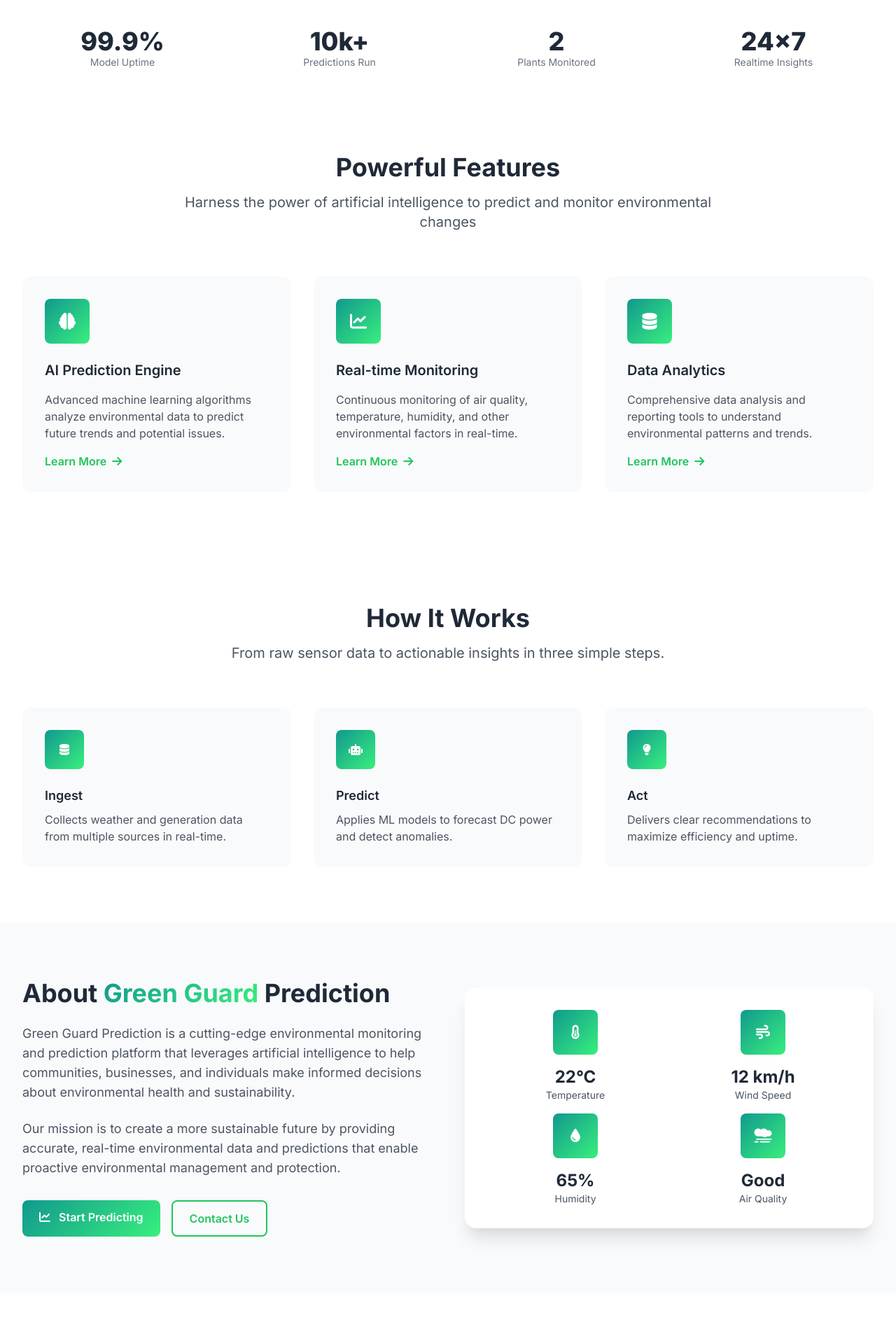
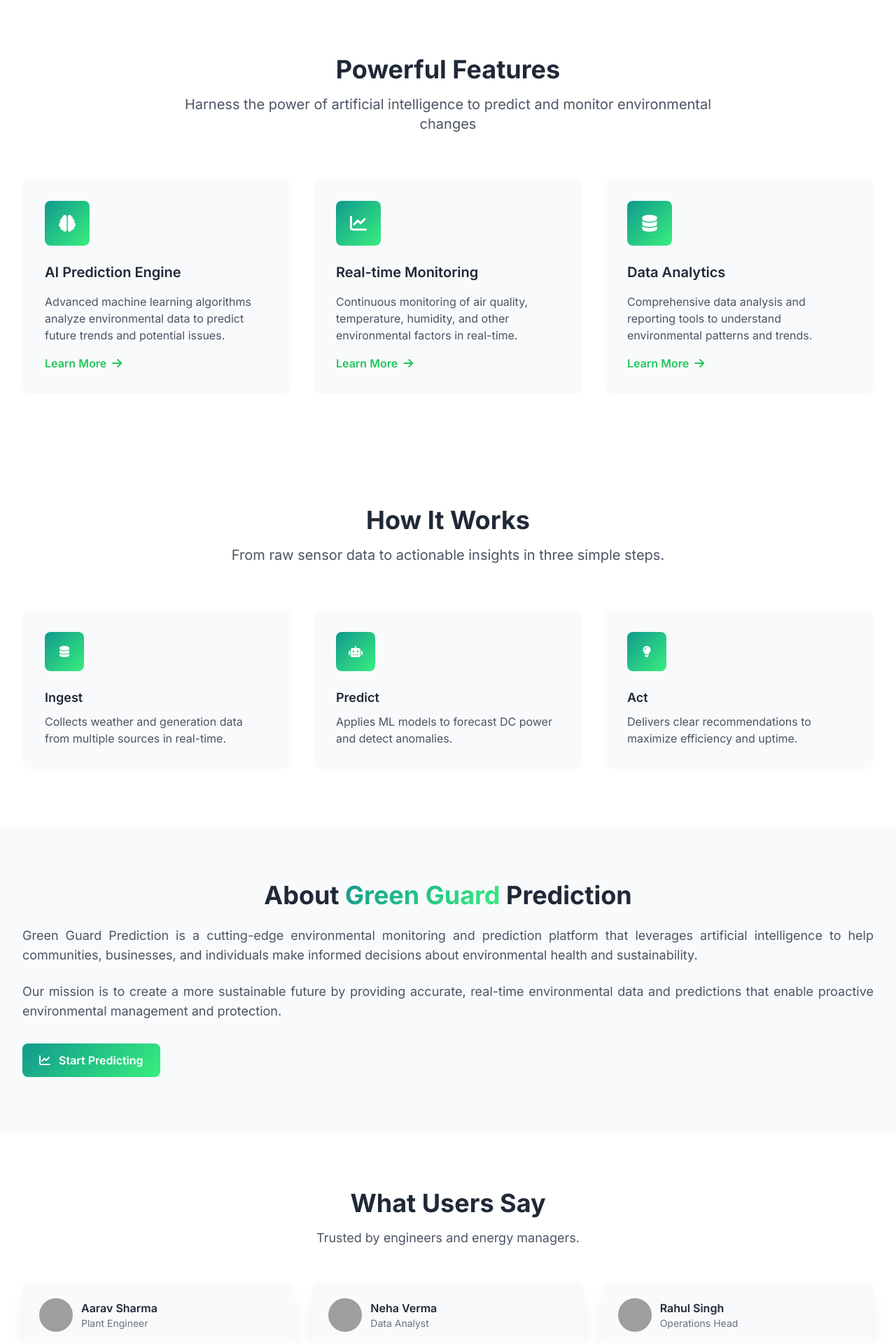
Before and after one commit to The-Bhavya/GREEN_GUARD-Project, a Flask app: page / in a window 1280 px wide. Shown: the part 801-2720 px from the top of the page at 70% size. Run offline with Flask 3, Linux system fonts and the light colour scheme; parts of the project's set-up code (start-up, migrations or seed data) failed here and were passed over; some libraries are stand-ins or nearby versions; grey boxes are pictures that could not be loaded.

Commit message:
Update dashboard and home templates for improved styling and layout consistency

```diff
--- a/templates/dashboard.html
+++ b/templates/dashboard.html
@@ -52,7 +52,7 @@
     </style>
 </head>
 <body class="scroll-smooth">
-    <a href="/" class="fixed top-4 right-4 bg-green-500 hover:bg-green-600 text-white px-4 py-2 rounded-lg shadow-md font-semibold z-50">Back to Home</a>
+    <a href="/" class="fixed top-4 right-4 bg-green-400 hover:bg-green-600 text-white px-3 py-1 rounded-md shadow-md font-semibold z-50">Back to Home</a>
     <!-- Flash Messages -->
     {% with messages = get_flashed_messages(with_categories=true) %}
         {% if messages %}
--- a/templates/home.html
+++ b/templates/home.html
@@ -163,7 +163,7 @@
     </section>
 
     <!-- Stats Strip -->
-    <section class="bg-white">
+    <!--<section class="bg-white">
         <div class="max-w-7xl mx-auto px-4 sm:px-6 lg:px-8">
             <div class="grid grid-cols-2 md:grid-cols-4 gap-6 py-10">
                 <div class="text-center">
@@ -184,7 +184,7 @@
                 </div>
             </div>
         </div>
-    </section>
+    </section>-->
 
     <!-- Features Section -->
     <section id="features" class="py-20 bg-white">
@@ -282,28 +282,26 @@
     <!-- About Section -->
     <section id="about" class="py-20 bg-gray-50">
         <div class="max-w-7xl mx-auto px-4 sm:px-6 lg:px-8">
-            <div class="grid grid-cols-1 lg:grid-cols-2 gap-12 items-center">
-                <div>
+            <div class=" items-center">
+                <div class="text-center">
                     <h2 class="text-3xl md:text-4xl font-bold text-gray-800 mb-6">
                         About <span class="text-gradient">Green Guard</span> Prediction
                     </h2>
-                    <p class="text-lg text-gray-600 mb-6">
+                    <p class="text-lg text-gray-600 mb-6 text-justify">
                         Green Guard Prediction is a cutting-edge environmental monitoring and prediction platform that leverages artificial intelligence to help communities, businesses, and individuals make informed decisions about environmental health and sustainability.
                     </p>
-                    <p class="text-lg text-gray-600 mb-8">
+                    <p class="text-lg text-gray-600 mb-8 text-justify">
                         Our mission is to create a more sustainable future by providing accurate, real-time environmental data and predictions that enable proactive environmental management and protection.
                     </p>
                     <div class="flex flex-col sm:flex-row gap-4">
                         <a href="/predict" class="btn-primary text-white px-6 py-3 rounded-lg font-semibold text-center">
                             <i class="fas fa-chart-line mr-2"></i> Start Predicting
                         </a>
-                        <button class="border-2 border-green-500 text-green-500 hover:bg-green-500 hover:text-white px-6 py-3 rounded-lg font-semibold transition-all duration-300">
-                            Contact Us
-                        </button>
+
                     </div>
                 </div>
                 <div class="relative">
-                    <div class="bg-white rounded-2xl p-8 card-shadow">
+                    <!--<div class="bg-white rounded-2xl p-8 card-shadow">
                         <div class="grid grid-cols-2 gap-4">
                             <div class="text-center">
                                 <div class="green-gradient w-16 h-16 rounded-lg flex items-center justify-center mx-auto mb-4">
@@ -334,7 +332,7 @@
                                 <div class="text-sm text-gray-600">Air Quality</div>
                             </div>
                         </div>
-                    </div>
+                    </div>-->
                 </div>
             </div>
         </div>
--- a/templates/login.html
+++ b/templates/login.html
@@ -140,7 +140,7 @@
 </style>
 
 <body>
-    <a href="/" style="position: fixed; top: 16px; right: 16px; background: #10b981; color: #fff; padding: 10px 14px; border-radius: 8px; text-decoration: none; font-weight: 600; box-shadow: 0 4px 10px rgba(0,0,0,0.1);">Back to Home</a>
+    <a href="/" style="position: fixed; top: 16px; left: 16px; background: #10b981; color: #fff; padding: 10px 14px; border-radius: 8px; text-decoration: none; font-weight: 500; box-shadow: 0 4px 10px rgba(0,0,0,0.1);">Back to Home</a>
     <!-- Flash Messages -->
     {% with messages = get_flashed_messages(with_categories=true) %}
         {% if messages %}
```
Also changed, not shown: instance/users.db.
